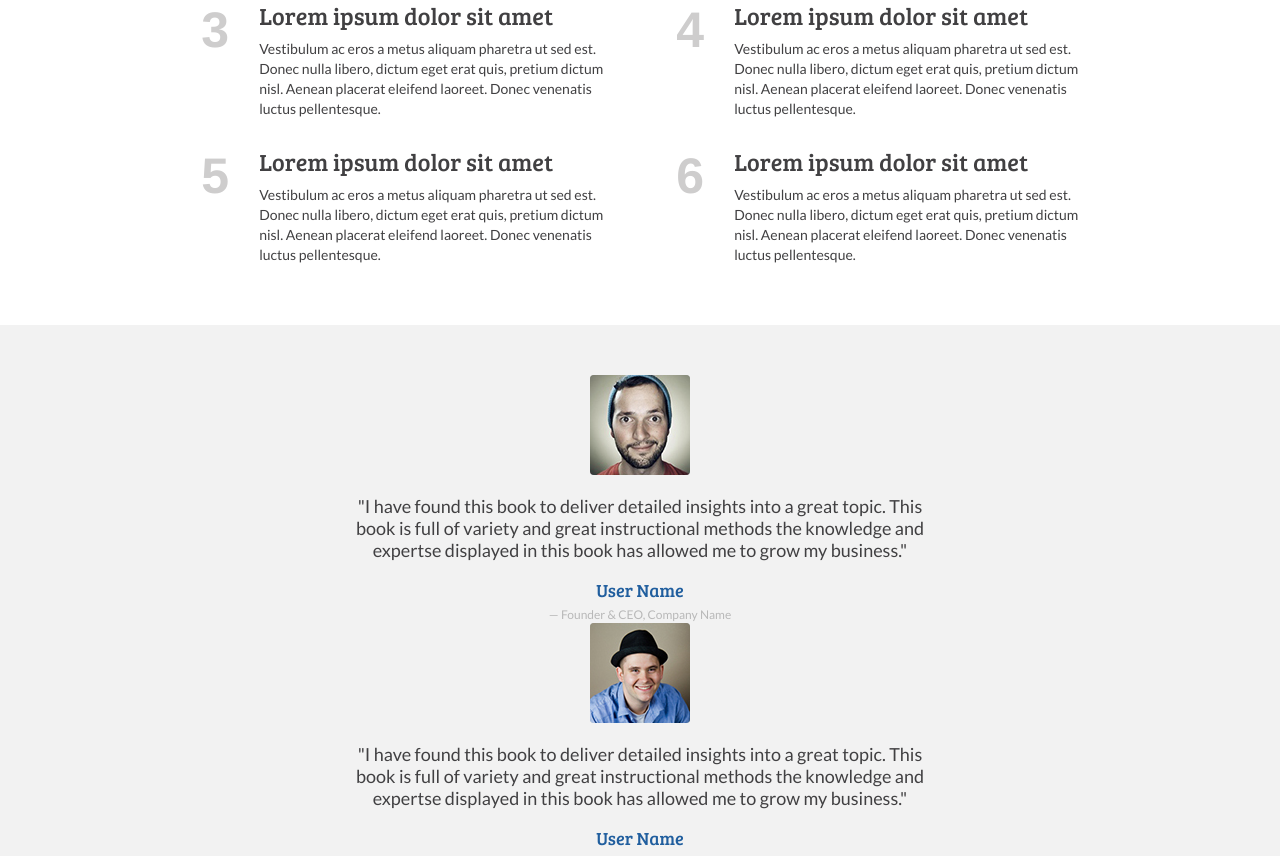
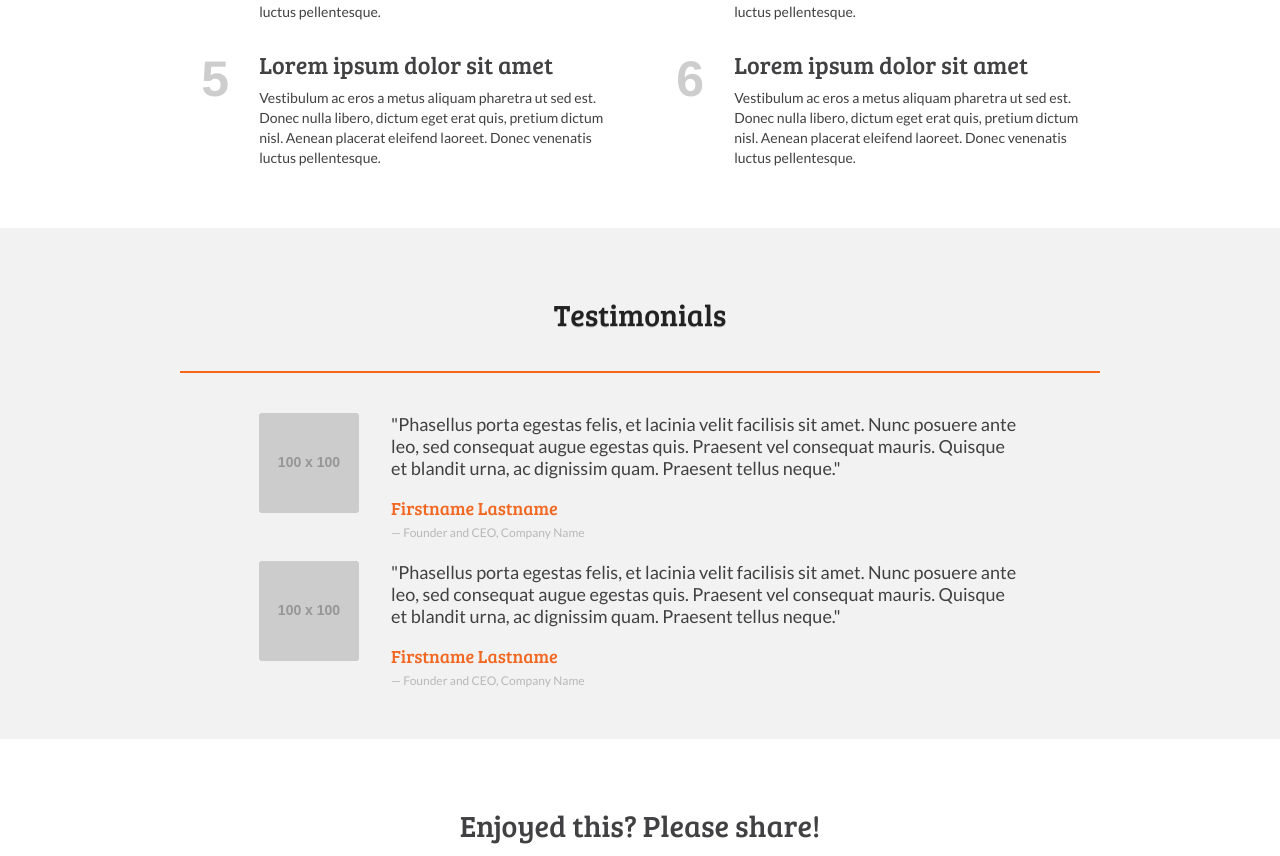
Before and after one commit to mjhea0/ebook-template, a website: page index.html in a window 1280 px wide. Shown: the part 870-1726 px from the top of the page. Drawn offline with nearby package versions, Linux system fonts and the light colour scheme; grey boxes are pictures that could not be loaded; placeholder pictures from the web are drawn by us.

Commit message:
updated testimonials section

```diff
--- a/assets/css/styles.css
+++ b/assets/css/styles.css
@@ -26,13 +26,13 @@
 */
 
 #marketing{
-	background-color:#205E9E;
+	background-color:#F26822;
 	min-height:400px;
 	width:100%;
 }
 .social-icons > a{
 	text-align:center;
-	background-color: #1D5A6E;
+	background-color: #B03F2A;
 	border-radius:2px;
 	-moz-border-radius:2px;
 	-webkit-border-radius:2px;
@@ -42,7 +42,7 @@
 	padding:5px 7px;
 }
 .hero-form{
-	background: #205E9E;
+	background: #F26822;
 	border-radius: 6px;
 	-moz-border-radius: 6px;
 	-webkit-border-radius: 6px;
@@ -50,31 +50,31 @@
 	color:#fff;
 }
 hr {
-	border: 1px solid #1C5BA1;
+	border: 1px solid #F7671A;
 }
 a{
-	color: #205E9E;
+	color: #F26822;
 }
 a:hover, a:focus{
-	color: #2A6E88;
+	color: #D9573C;
 }
-.testi-user{
-	color: #205E9E;
+.testimonial-user {
+	color: #F26822;
 	margin-bottom:5px;
 }
 #author .social-icons > a{
-	background-color: #2A6E88;
+	background-color: #D9573C;
 }
 #author .social-icons > a:hover{
 	color:#fff;
-	background-color: #1D5A6E;
+	background-color: #B03F2A;
 }
 #marketing-footer{
-	background-color:#205E9E;
+	background-color:#F26822;
 }
 .header-inner{
 	padding-bottom:30px;
-	border-bottom: solid 1px #25687E;
+	border-bottom: solid 1px #C94C35;
 	overflow: hidden;
 }
 
@@ -323,31 +323,29 @@
  * Testimonial
  */
 
-#testimonial
-{
-	background:#f2f2f2;
+#testimonial {
+	background: #f2f2f2;
 }
-blockquote{
-	border:none;
-	padding:0;
-	text-align:center;
-	margin:0;
+blockquote {
+	border: none;
+	padding: 0;
+	margin: 0;
 }
-blockquote small{
-	color:#b8b8b8;
-	font-size:12px;
+blockquote small {
+	color: #b8b8b8;
+	font-size: 12px;
 }
-.testi-thumb{
-	margin-bottom:20px;
+.testimonial-thumb {
+	margin-bottom: 20px;
 }
-.testi-thumb img{
+.testimonial-thumb img {
 	background: #b8b8b8;
-	border-radius:4px;
+	border-radius: 4px;
 }
-.testi-text{
-	font-size:18px;
-	line-height:22px;
-	margin-bottom:20px;
+.testimonial-text {
+	font-size: 18px;
+	line-height: 22px;
+	margin-bottom: 20px;
 }
 
 /*
@@ -401,7 +399,7 @@
 	background-image: none;
 	border:none;
 	font-weight: 700;
-	background-color: #1D5A6E;
+	background-color: #B03F2A;
 	color: white;
 	text-shadow: none;
 }
--- a/index.html
+++ b/index.html
@@ -44,15 +44,9 @@
         <div class="col-md-12">
           <div class="masthead">
 
+
               <div class="row">
-                <div class="col-md-5">
-                  <div class="marketing-media">
-                    <img src=http://placehold.it/228x316>
-                  </div>
-                  <!--/marketing-media-->
-                </div>
-                <!--/col-md-5-->
-                <div class="col-md-7">
+                <div class="col-md-10 col-md-offset-1 text-center">
                   <h1 class="hero-title">Responsive landing page for selling an ebook</h1>
                   <p class="hero-desc">
                     Lorem ipsum dolor sit amet, consectetur adipiscing elit. Proin ut scelerisque nibh, at sollicitudin arcu. Donec viverra ullamcorper pulvinar. Proin vel nulla sed diam tempor ullamcorper sed quis eros. Phasellus nunc elit, viverra aliquet elit auctor, luctus aliquam justo. Sed et dignissim nisl. Pellentesque cursus augue id elit tempor cursus. Suspendisse potenti.
@@ -73,7 +67,6 @@
                 <!--/col-md-7-->
               </div>
               <!--/row-->
-
 
           </div>
           <!--/masthead-->
@@ -178,33 +171,52 @@
   <section id="testimonial" class="sec-wrap">
     <div class="container">
       <div class="row">
-        <div class="col-md-8 col-md-offset-2">
-          <div id="cbp-qtrotator" class="cbp-qtrotator">
-            <div class="cbp-qtcontent">
-              <blockquote>
-                <div class="testi-thumb"><img src="assets/img/alagoon.jpg" alt="user-photo" width="100" height="100" />
+        <div class="col-md-12">
+          <h2 class="sec-title"><span>Testimonials</span></h2>
+          <hr>
+        </div>
+        <!--col-md-12-->
+      </div>
+      <!--/row-->
+      <br>
+      <div class="row">
+        <div class="col-md-10 col-md-offset-1">
+          <div id="all-quotes">
+            <div id="single-quote">
+              <blockquote class="text-left">
+                <div class="row">
+                  <div class="col-md-2">
+                    <div class="testimonial-thumb">
+                      <img src="http://placehold.it/100x100" alt="user-photo">
+                    </div>
+                  </div>
+                  <div class="col-md-10">
+                    <p class="testimonial-text">"Phasellus porta egestas felis, et lacinia velit facilisis sit amet. Nunc posuere ante leo, sed consequat augue egestas quis. Praesent vel consequat mauris. Quisque et blandit urna, ac dignissim quam. Praesent tellus neque."</p>
+                    <h4 class="testimonial-user">Firstname Lastname</h4>
+                    <small>Founder and CEO, Company Name</small>
+                  </div>
                 </div>
-                <p class="testi-text">
-                  "I have found this book to deliver detailed insights into a great topic. This book is full of variety and great instructional methods the knowledge and expertse displayed in this book has allowed me to grow my business."</p>
-                <h4 class="testi-user">User Name</h4>
-                <small>Founder &amp; CEO, Company Name</small>
               </blockquote>
             </div>
-            <!--/cbp-qtcontent-->
-            <div class="cbp-qtcontent">
-              <blockquote>
-                <div class="testi-thumb"><img src="assets/img/VinThomas.jpg" alt="user-photo" width="100" height="100" />
+            <br>
+            <div id="single-quote">
+              <blockquote class="text-left">
+                <div class="row">
+                  <div class="col-md-2">
+                    <div class="testimonial-thumb">
+                      <img src="http://placehold.it/100x100" alt="user-photo">
+                    </div>
+                  </div>
+                  <div class="col-md-10">
+                    <p class="testimonial-text">"Phasellus porta egestas felis, et lacinia velit facilisis sit amet. Nunc posuere ante leo, sed consequat augue egestas quis. Praesent vel consequat mauris. Quisque et blandit urna, ac dignissim quam. Praesent tellus neque."</p>
+                    <h4 class="testimonial-user">Firstname Lastname</h4>
+                    <small>Founder and CEO, Company Name</small>
+                  </div>
                 </div>
-                <p class="testi-text">
-                  "I have found this book to deliver detailed insights into a great topic. This book is full of variety and great instructional methods the knowledge and expertse displayed in this book has allowed me to grow my business."</p>
-                <h4 class="testi-user">User Name</h4>
-                <small>Marketing, Company Name</small>
               </blockquote>
             </div>
-            <!--/cbp-qtcontent-->
-
           </div>
-          <!--/cbp-qtrotator-->
+          <!--/all-quotes-->
         </div>
         <!--col-md-8-->
       </div>
```
